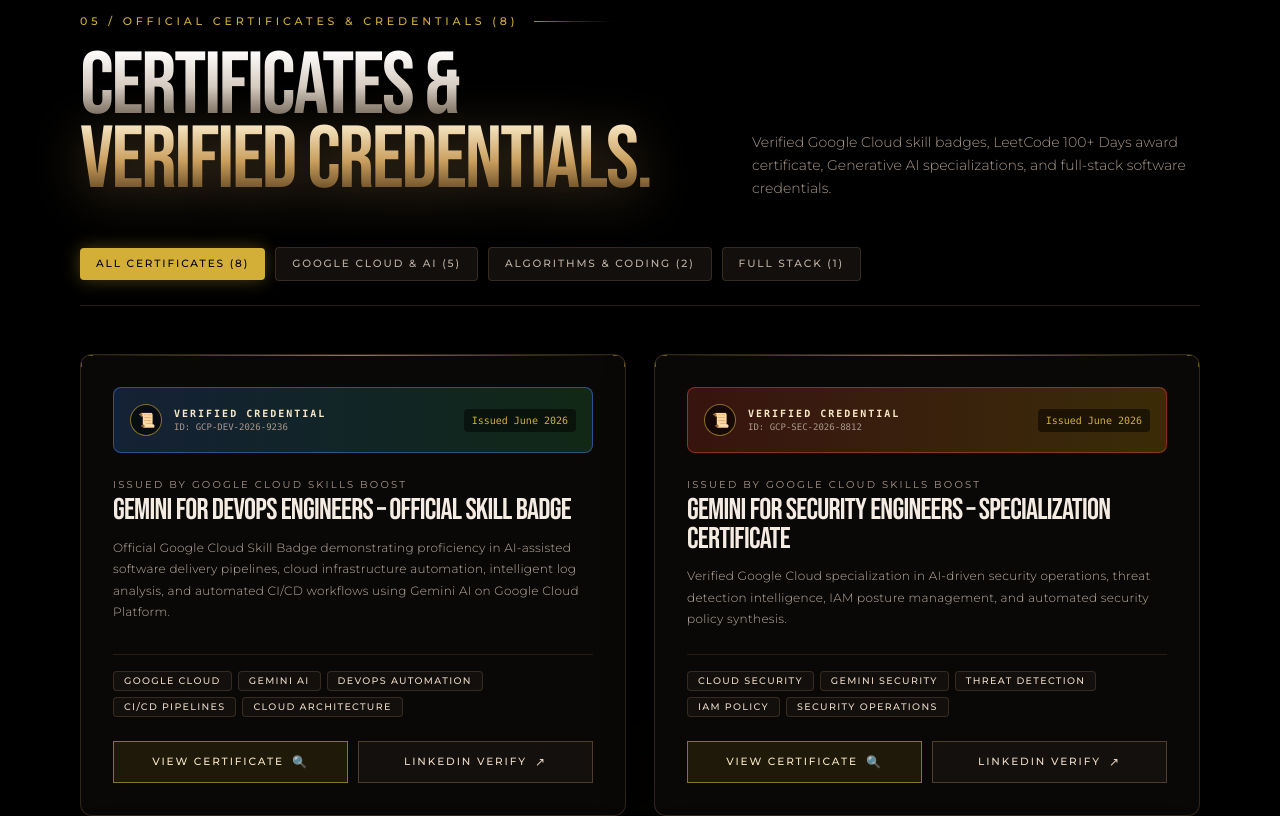
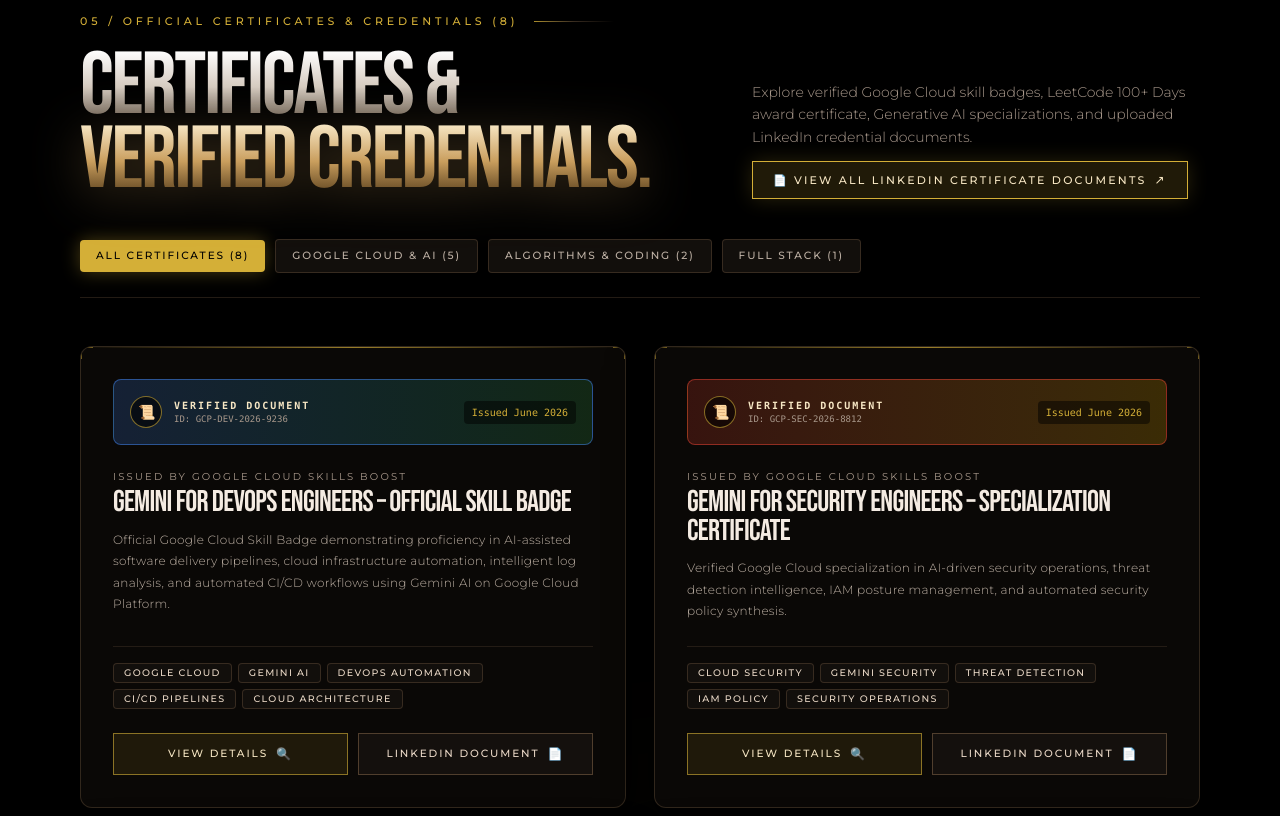
Before and after one commit to Patil-Shital-9236/shitalpatil-portfolio, a React (Vite) app: page / in a window 1280 px wide. Shown: the part 7860-8676 px from the top of the page. Built offline with nearby package versions, Linux system fonts and the light colour scheme; a web font is replaced by a local one.

Commit message:
Add direct LinkedIn certificate documents link and updated credential document viewer

```diff
--- a/src/components/CertificationsSection.tsx
+++ b/src/components/CertificationsSection.tsx
@@ -16,6 +16,8 @@
   certificateUrl: string;
 }
 
+const LINKEDIN_DOCS_URL = 'https://www.linkedin.com/in/shital-patil-365759237/recent-activity/documents/';
+
 const certificatesList: Certificate[] = [
   {
     id: 'google-devops',
@@ -30,7 +32,7 @@
     description:
       'Official Google Cloud Skill Badge demonstrating proficiency in AI-assisted software delivery pipelines, cloud infrastructure automation, intelligent log analysis, and automated CI/CD workflows using Gemini AI on Google Cloud Platform.',
     skills: ['Google Cloud', 'Gemini AI', 'DevOps Automation', 'CI/CD Pipelines', 'Cloud Architecture'],
-    certificateUrl: 'https://www.linkedin.com/in/shital-patil-365759237/',
+    certificateUrl: LINKEDIN_DOCS_URL,
   },
   {
     id: 'google-security',
@@ -45,7 +47,7 @@
     description:
       'Verified Google Cloud specialization in AI-driven security operations, threat detection intelligence, IAM posture management, and automated security policy synthesis.',
     skills: ['Cloud Security', 'Gemini Security', 'Threat Detection', 'IAM Policy', 'Security Operations'],
-    certificateUrl: 'https://www.linkedin.com/in/shital-patil-365759237/',
+    certificateUrl: LINKEDIN_DOCS_URL,
   },
   {
     id: 'google-genai-leader',
@@ -60,7 +62,7 @@
     description:
       'Comprehensive Google certification certifying mastery of Large Language Model (LLM) architectures, prompt engineering strategies, Gemini API integrations, and enterprise AI transformation.',
     skills: ['Generative AI', 'LLM Architecture', 'Gemini API', 'Prompt Engineering', 'Enterprise AI'],
-    certificateUrl: 'https://www.linkedin.com/in/shital-patil-365759237/',
+    certificateUrl: LINKEDIN_DOCS_URL,
   },
   {
     id: 'google-responsible-ai',
@@ -75,7 +77,7 @@
     description:
       'Official Google accreditation in implementing Responsible AI frameworks, model fairness auditing, bias mitigation, safety benchmarks, and ethical AI deployment principles.',
     skills: ['Responsible AI', 'AI Ethics', 'Bias Mitigation', 'Safety Evaluation', 'Governance'],
-    certificateUrl: 'https://www.linkedin.com/in/shital-patil-365759237/',
+    certificateUrl: LINKEDIN_DOCS_URL,
   },
   {
     id: 'leetcode-100-days',
@@ -90,7 +92,7 @@
     description:
       'Recognized problem-solving award for completing over 110+ Data Structures & Algorithms challenges (Arrays, Hash Maps, Dynamic Programming, Trees, Graphs, System Design) with consistent daily practice.',
     skills: ['Data Structures', 'Algorithms', 'Dynamic Programming', 'Problem Solving', 'System Design'],
-    certificateUrl: 'https://www.linkedin.com/in/shital-patil-365759237/',
+    certificateUrl: LINKEDIN_DOCS_URL,
   },
   {
     id: 'genai-streamlit',
@@ -105,7 +107,7 @@
     description:
       'Practical engineering certificate verifying ability to build and deploy end-to-end Generative AI applications leveraging Google Gemini API, vector database retrieval, and Streamlit web interfaces.',
     skills: ['Python', 'Streamlit', 'Gemini API', 'Vector Search', 'Full Stack AI'],
-    certificateUrl: 'https://www.linkedin.com/in/shital-patil-365759237/',
+    certificateUrl: LINKEDIN_DOCS_URL,
   },
   {
     id: 'prompt-engineering',
@@ -120,7 +122,7 @@
     description:
       'Advanced prompt engineering certificate covering Few-Shot Prompting, Chain-of-Thought (CoT) reasoning, System Role Instructions, LLM parameter tuning, and output formatting.',
     skills: ['Prompt Engineering', 'Chain-of-Thought', 'System Roles', 'LLM Tuning', 'AI Inference'],
-    certificateUrl: 'https://www.linkedin.com/in/shital-patil-365759237/',
+    certificateUrl: LINKEDIN_DOCS_URL,
   },
   {
     id: 'fullstack-web-cert',
@@ -135,7 +137,7 @@
     description:
       'Comprehensive engineering certificate covering asynchronous RESTful API design, Node.js Express server architectures, PostgreSQL/MongoDB database integration, and React frontend systems.',
     skills: ['Node.js', 'Express.js', 'React.js', 'REST APIs', 'MongoDB', 'SQL'],
-    certificateUrl: 'https://www.linkedin.com/in/shital-patil-365759237/',
+    certificateUrl: LINKEDIN_DOCS_URL,
   },
 ];
 
@@ -183,7 +185,7 @@
           whileInView={{ opacity: 1, y: 0 }}
           viewport={{ once: true }}
           transition={{ duration: 0.9, ease: [0.16, 1, 0.3, 1] }}
-          className="flex flex-col md:flex-row md:items-end justify-between mb-12 gap-6"
+          className="flex flex-col md:flex-row md:items-end justify-between mb-10 gap-6"
         >
           <h2
             className="text-5xl sm:text-6xl md:text-7xl lg:text-[5.5rem] tracking-tight uppercase leading-[0.85] select-none"
@@ -197,12 +199,25 @@
             </span>
           </h2>
 
-          <p
-            className="text-xs sm:text-sm font-light text-[#A8988B] max-w-md leading-relaxed"
-            style={{ fontFamily: "'Montserrat', sans-serif" }}
-          >
-            Verified Google Cloud skill badges, LeetCode 100+ Days award certificate, Generative AI specializations, and full-stack software credentials.
-          </p>
+          <div className="flex flex-col items-start space-y-3">
+            <p
+              className="text-xs sm:text-sm font-light text-[#A8988B] max-w-md leading-relaxed"
+              style={{ fontFamily: "'Montserrat', sans-serif" }}
+            >
+              Explore verified Google Cloud skill badges, LeetCode 100+ Days award certificate, Generative AI specializations, and uploaded LinkedIn credential documents.
+            </p>
+
+            <a
+              href={LINKEDIN_DOCS_URL}
+              target="_blank"
+              rel="noopener noreferrer"
+              className="inline-flex items-center space-x-2 px-5 py-2.5 border border-[#D4AF37] bg-[#D4AF37]/15 hover:bg-[#D4AF37] text-[#F7E7C4] hover:text-black text-[11px] font-medium tracking-[0.2em] uppercase transition-all duration-300 shadow-[0_0_20px_rgba(212,175,55,0.2)]"
+              style={{ fontFamily: "'Montserrat', sans-serif" }}
+            >
+              <span>📄 VIEW ALL LINKEDIN CERTIFICATE DOCUMENTS</span>
+              <span className="text-xs">↗</span>
+            </a>
+          </div>
         </motion.div>
 
         {/* Category Filter Tabs */}
@@ -271,7 +286,7 @@
                     </div>
                     <div>
                       <span className="block text-[10px] font-mono tracking-[0.2em] text-[#F7E7C4] uppercase font-semibold">
-                        VERIFIED CREDENTIAL
+                        VERIFIED DOCUMENT
                       </span>
                       <span className="block text-[9px] font-mono text-[#A8988B]">
                         ID: {cert.credentialId}
@@ -331,7 +346,7 @@
                         className="flex-1 inline-flex items-center justify-center space-x-2 py-3 border border-[#D4AF37]/60 bg-[#D4AF37]/10 hover:bg-[#D4AF37] text-[#F7E7C4] hover:text-black text-[10.5px] font-medium tracking-[0.18em] uppercase transition-all duration-300"
                         style={{ fontFamily: "'Montserrat', sans-serif" }}
                       >
-                        <span>VIEW CERTIFICATE</span>
+                        <span>VIEW DETAILS</span>
                         <span className="text-xs">🔍</span>
                       </button>
 
@@ -342,8 +357,8 @@
                         className="flex-1 inline-flex items-center justify-center space-x-2 py-3 border border-[#8C6D4F]/50 bg-[#14100D] hover:border-[#D4AF37] text-[#EAD8C7] hover:text-white text-[10.5px] font-medium tracking-[0.18em] uppercase transition-all duration-300"
                         style={{ fontFamily: "'Montserrat', sans-serif" }}
                       >
-                        <span>LINKEDIN VERIFY</span>
-                        <span className="text-xs">↗</span>
+                        <span>LINKEDIN DOCUMENT</span>
+                        <span className="text-xs">📄</span>
                       </a>
                     </div>
                   </div>
@@ -387,7 +402,7 @@
                     📜
                   </div>
                   <span className="block text-[10px] font-mono tracking-[0.3em] uppercase text-[#D4AF37]">
-                    OFFICIAL CERTIFICATE OF COMPLETION
+                    OFFICIAL CERTIFICATE DOCUMENT
                   </span>
                   <h3
                     className="text-3xl sm:text-4xl text-white font-normal uppercase leading-tight mt-1"
@@ -450,8 +465,8 @@
                     className="flex-1 inline-flex items-center justify-center space-x-2 py-3.5 border border-[#D4AF37] bg-[#D4AF37] text-black text-xs font-medium tracking-[0.2em] uppercase transition-all hover:bg-[#F7E7C4]"
                     style={{ fontFamily: "'Montserrat', sans-serif" }}
                   >
-                    <span>VERIFY ON LINKEDIN</span>
-                    <span className="text-xs">↗</span>
+                    <span>OPEN LINKEDIN DOCUMENT</span>
+                    <span className="text-xs">📄</span>
                   </a>
 
                   <button
```
